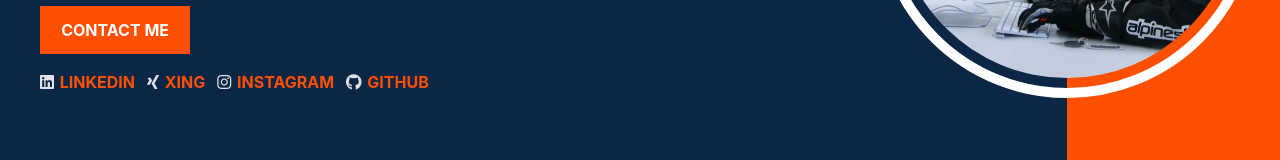
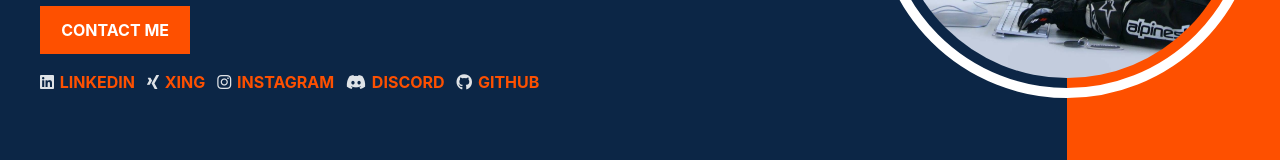
Before and after one commit to Arekahanara/apii-contact, a website built with Vite: page index.html in a window 1280 px wide. Shown: the part 494-654 px from the top of the page. Built offline with nearby package versions, Linux system fonts and the light colour scheme.

Commit message:
add discord link

```diff
--- a/index.html
+++ b/index.html
@@ -27,6 +27,7 @@
           <li><i class="fa-brands fa-linkedin pl-3 pr-0.5"></i> <a href="https://www.linkedin.com/in/alexander-ingwersen/" target="_blank">LinkedIn</a></li>
           <li><i class="fa-brands fa-xing pl-3 pr-0.5"></i> <a href="https://www.xing.com/profile/Alexander_Ingwersen/" target="_blank">Xing</a></li>
           <li><i class="fa-brands fa-instagram pl-3 pr-0.5"></i> <a href="https://www.instagram.com/arekahanara/" target="_blank">Instagram</a></li>
+          <li><i class="fa-brands fa-discord pl-3 pr-0.5"></i> <a href="https://discord.com/users/698561103680110593" target="_blank">Discord</a></li>
           <li><i class="fa-brands fa-github pl-3 pr-0.5"></i> <a href="https://github.com/Arekahanara" target="_blank">GitHub</a></li>
         </ul>
       </div>
```
